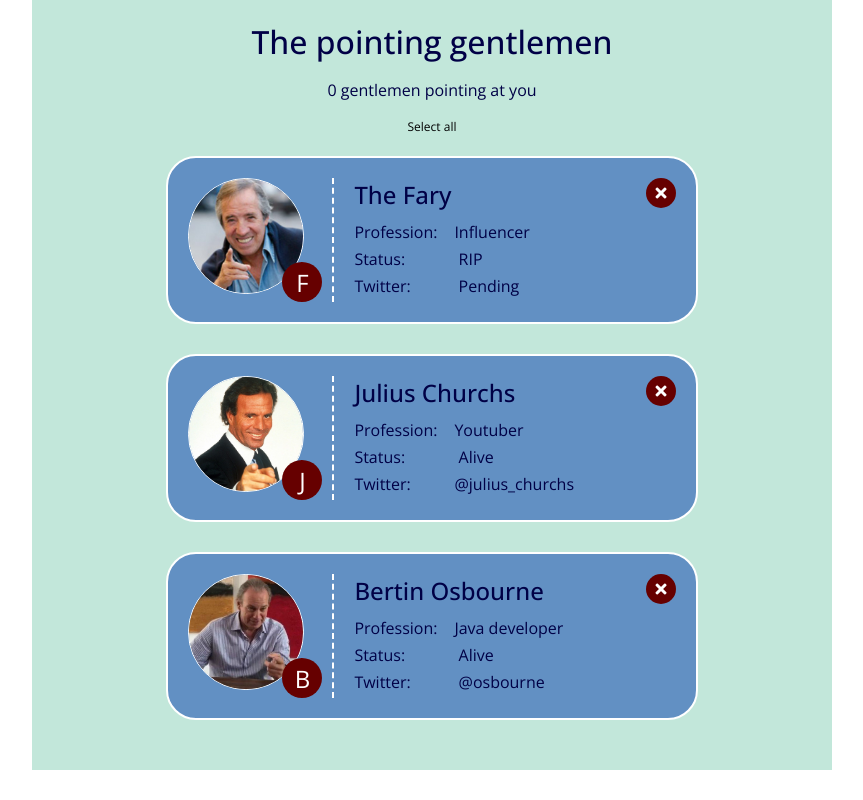
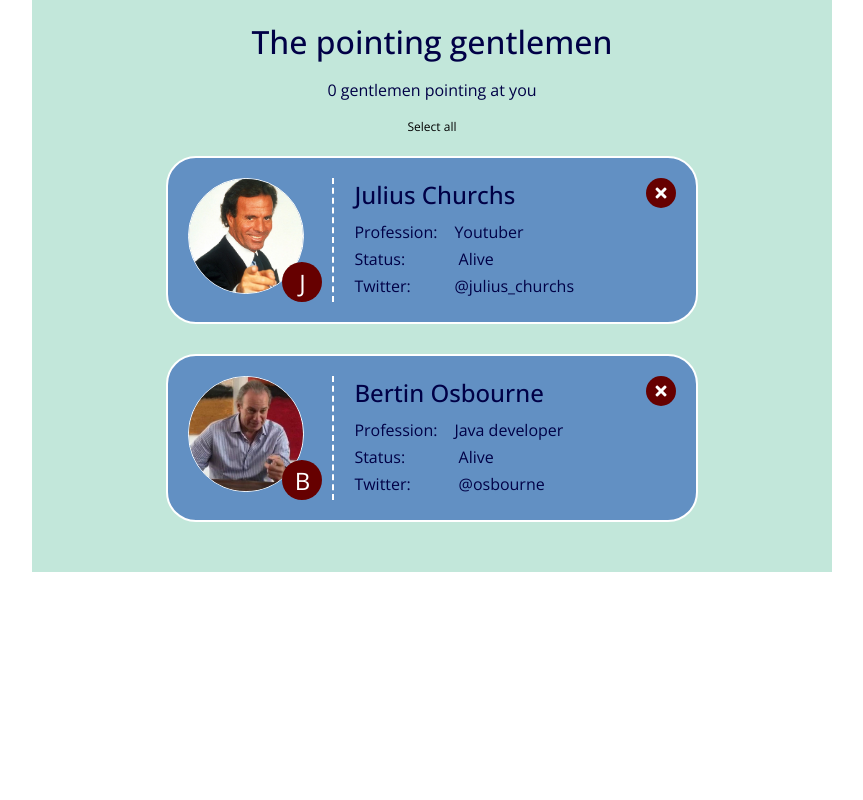
Before and after one commit to pauIbanez/w4ch1-pau-ibanez, a React (Create React App) app: page / in a window 1280 px wide. Shown: the whole page, without its empty margins (208-1071 px from the left). Built offline with nearby package versions, Linux system fonts and the light colour scheme.

Commit message:
Made gentleman component

```diff
--- a/src/App.js
+++ b/src/App.js
@@ -12,33 +12,6 @@ function App() {
       </section>
       <main class="main">
         <ul class="gentlemen">
-          <li class="gentleman">
-            <div class="gentleman__avatar-container">
-              <img
-                class="gentleman__avatar"
-                src="img/fary.jpg"
-                alt="The Fary pointing at you"
-              />
-              <span class="gentleman__initial">F</span>
-            </div>
-            <div class="gentleman__data-container">
-              <h2 class="gentleman__name">The Fary</h2>
-              <ul class="gentleman__data-list">
-                <li class="gentleman__data">
-                  <span class="gentleman__data-label">Profession:</span>
-                  Influencer
-                </li>
-                <li class="gentleman__data">
-                  <span class="gentleman__data-label">Status:</span> RIP
-                </li>
-                <li class="gentleman__data">
-                  <span class="gentleman__data-label">Twitter:</span> Pending
-                </li>
-              </ul>
-            </div>
-            <i class="icon gentleman__icon fas fa-check"></i>
-            <i class="icon gentleman__icon gentleman__icon--delete fas fa-times"></i>
-          </li>
           <li class="gentleman">
             <div class="gentleman__avatar-container">
               <img
```
Also changed, not shown: src/components/Gentleman/Gentleman.js (added, +41 -0 lines).
